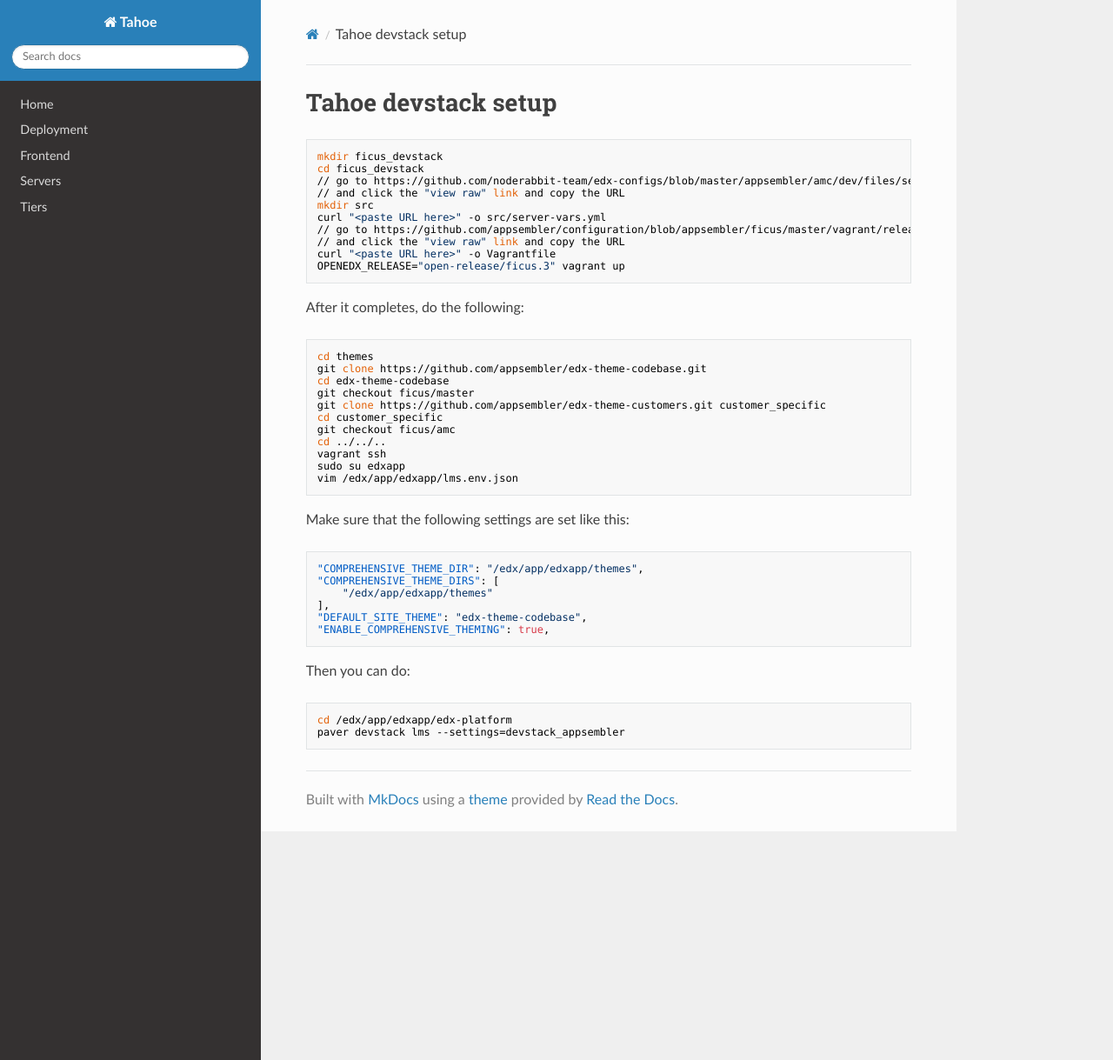
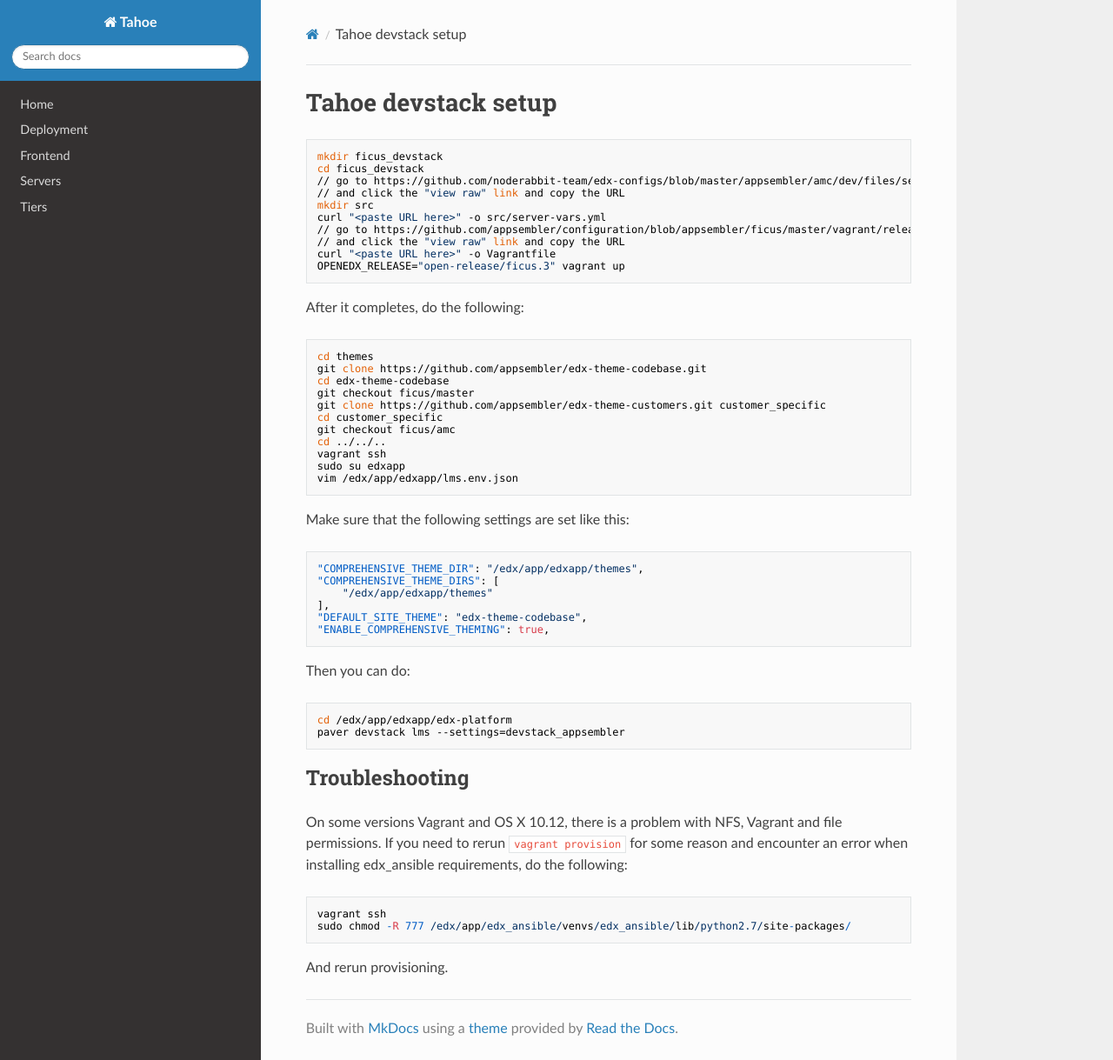
Before and after one commit to appsembler/tahoe, an MkDocs documentation site: the page built from docs/devstack.md, in a window 1280 px wide and 1219 px high. Shown: the whole window at 87% size. Built offline with MkDocs 1.6.1, drawn with Linux system fonts in a browser that asks for light colours; nearby versions of some CDN libraries; old or Windows-style settings are respelled for this version of MkDocs.

Commit message:
add troubleshooting for devstack

````diff
--- a/docs/devstack.md
+++ b/docs/devstack.md
@@ -45,3 +45,13 @@ Then you can do:
 cd /edx/app/edxapp/edx-platform
 paver devstack lms --settings=devstack_appsembler
 ```
+
+## Troubleshooting
+On some versions Vagrant and OS X 10.12, there is a problem with NFS, Vagrant and file permissions. If you need to rerun `vagrant provision` for some reason and encounter an error when installing edx_ansible requirements, do the following:
+
+```
+vagrant ssh
+sudo chmod -R 777 /edx/app/edx_ansible/venvs/edx_ansible/lib/python2.7/site-packages/
+```
+
+And rerun provisioning.
````
